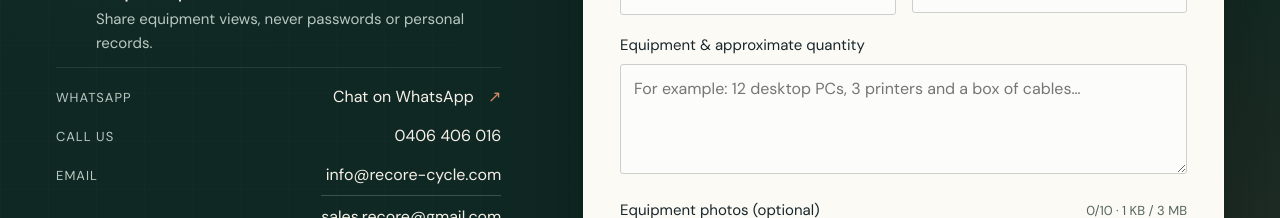
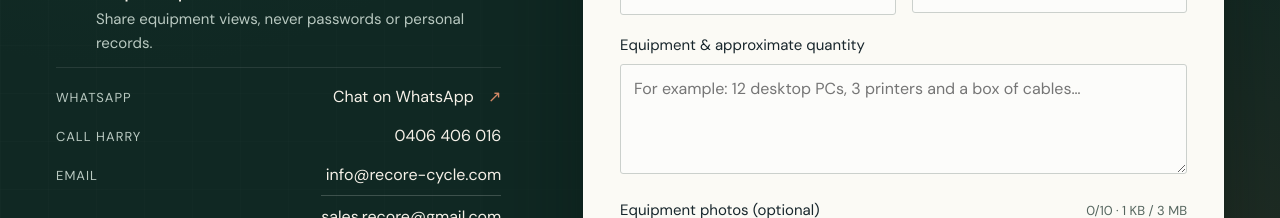
Before and after one commit to kennnnyyen/ewaste, a Next.js app: page / in a window 1280 px wide. Shown: the part 7940-8158 px from the top of the page. Built offline with nearby package versions, Linux system fonts and the light colour scheme.

Commit message:
Show Harry as Recore’s phone contact

```diff
--- a/app/page.tsx
+++ b/app/page.tsx
@@ -371,7 +371,7 @@ export default function Home() {
                 </a>
               </div>
               <div className="contact-direct">
-                <span>CALL US</span>
+                <span>CALL HARRY</span>
                 <a href={contactDetails.phoneHref}>{contactDetails.phone}</a>
               </div>
               <div className="contact-direct">
```
